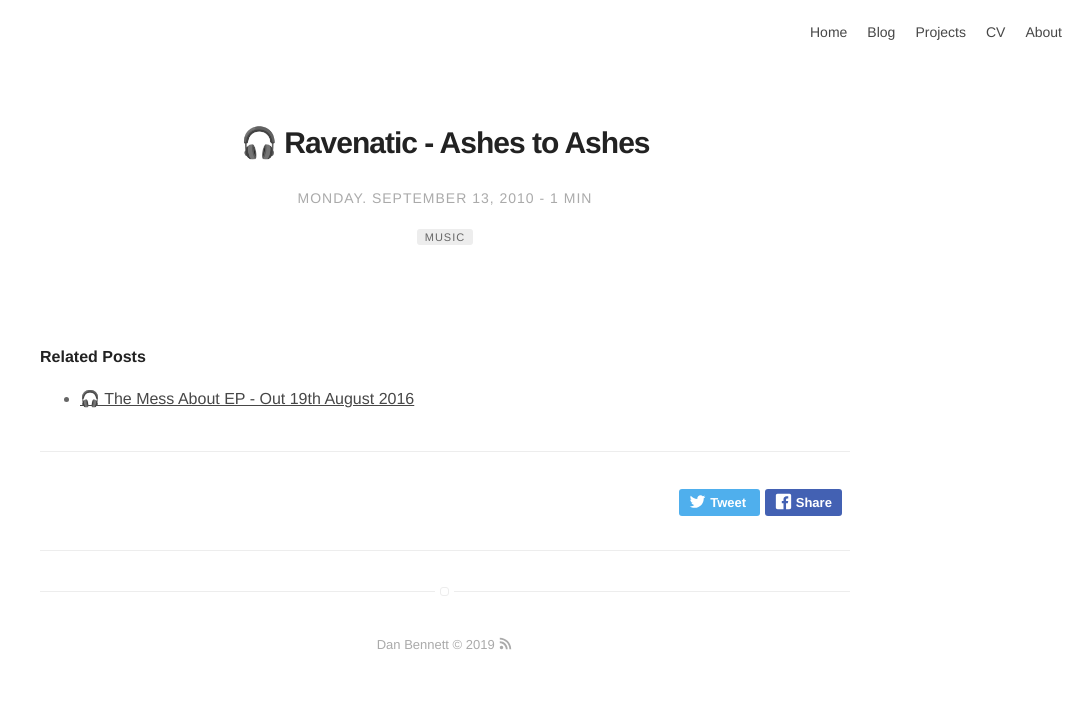
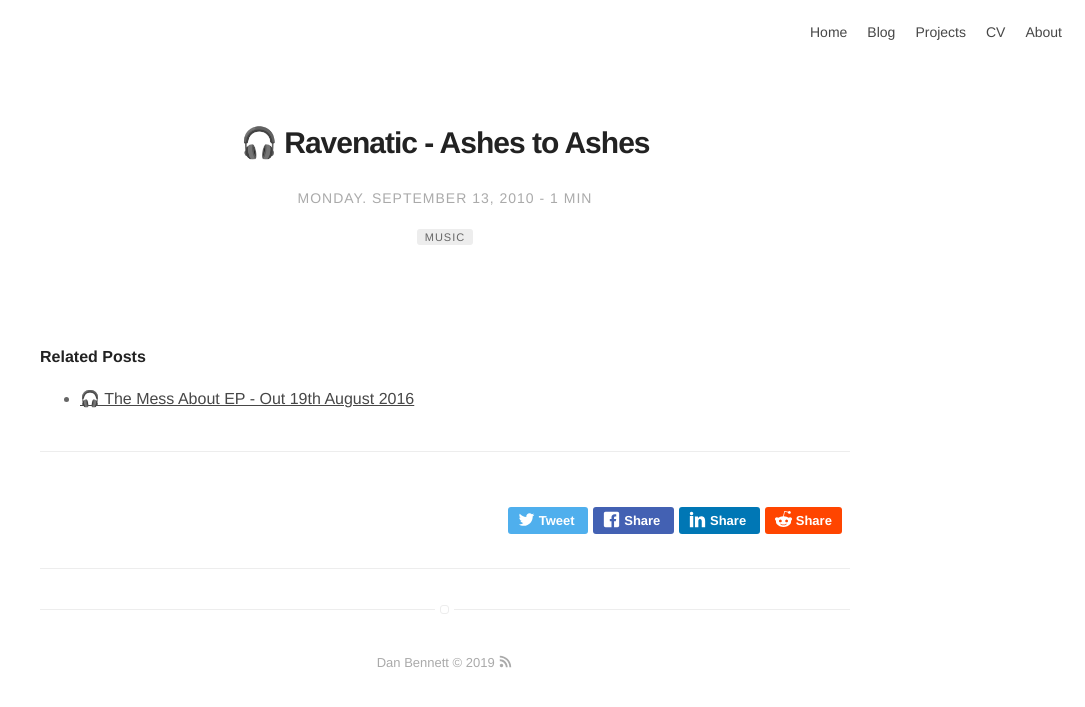
Before and after one commit to DanBennettUK/danbennettuk.github.io, a Jekyll site: the page built from _posts/2010-09-13-ravenatic-ashes-to-ashes.markdown, in a window 1280 px wide. Shown: the top 707 px of the page, without its empty margins (195-1280 px from the left). Built offline with Jekyll 4.4.1, drawn with Linux system fonts in a browser that asks for light colours; emoji names are drawn with the system emoji font.

Commit message:
:sparkles: Added share buttons, fixed author in post

```diff
--- a/_includes/author.html
+++ b/_includes/author.html
@@ -22,13 +22,13 @@
                 <svg class="icon icon-google-plus"><use xlink:href="#icon-google-plus"></use></svg><span class="icon-google-plus">Share</span>
             </a> -->
 
-            <!-- <a class="linkedin" href="https://www.linkedin.com/shareArticle?mini=true&amp;url={{ site.url }}{{ page.url }}&amp;title={{ page.title }}&amp;summary={{ page.description }}&amp;source={{ site.url }}" target="_blank">
+            <a class="linkedin" href="https://www.linkedin.com/shareArticle?mini=true&amp;url={{ site.url }}{{ page.url }}&amp;title={{ page.title }}&amp;summary={{ page.description }}&amp;source={{ site.url }}" target="_blank">
                 <svg class="icon icon-linkedin"><use xlink:href="#icon-linkedin"></use></svg><span class="icon-linkedin">Share</span>
-            </a> -->
+            </a>
 
-            <!-- <a class="reddit" href="https://reddit.com/submit?url={{ site.url }}{{ page.url }}&amp;title={{ page.title }}" target="_blank">
+            <a class="reddit" href="https://reddit.com/submit?url={{ site.url }}{{ page.url }}&amp;title={{ page.title }}" target="_blank">
                 <svg class="icon icon-reddit"><use xlink:href="#icon-reddit"></use></svg><span class="icon-reddit">Share</span>
-            </a> -->
+            </a>
         </div>
     </div>
 </section>
--- a/_posts/2016-08-02-the-mess-about-ep.markdown
+++ b/_posts/2016-08-02-the-mess-about-ep.markdown
@@ -4,6 +4,7 @@
 published: true
 date: 2016-08-02
 category: blog
+author: Dan Bennett
 ---
 
 ![Album Art](/assets/images/themessabout.png)
--- a/_sass/components/share.sass
+++ b/_sass/components/share.sass
@@ -1,6 +1,6 @@
 .share
     float: right
-    width: 40%
+    width: 50%
     display: inline
     text-align: right
     position: relative
```
